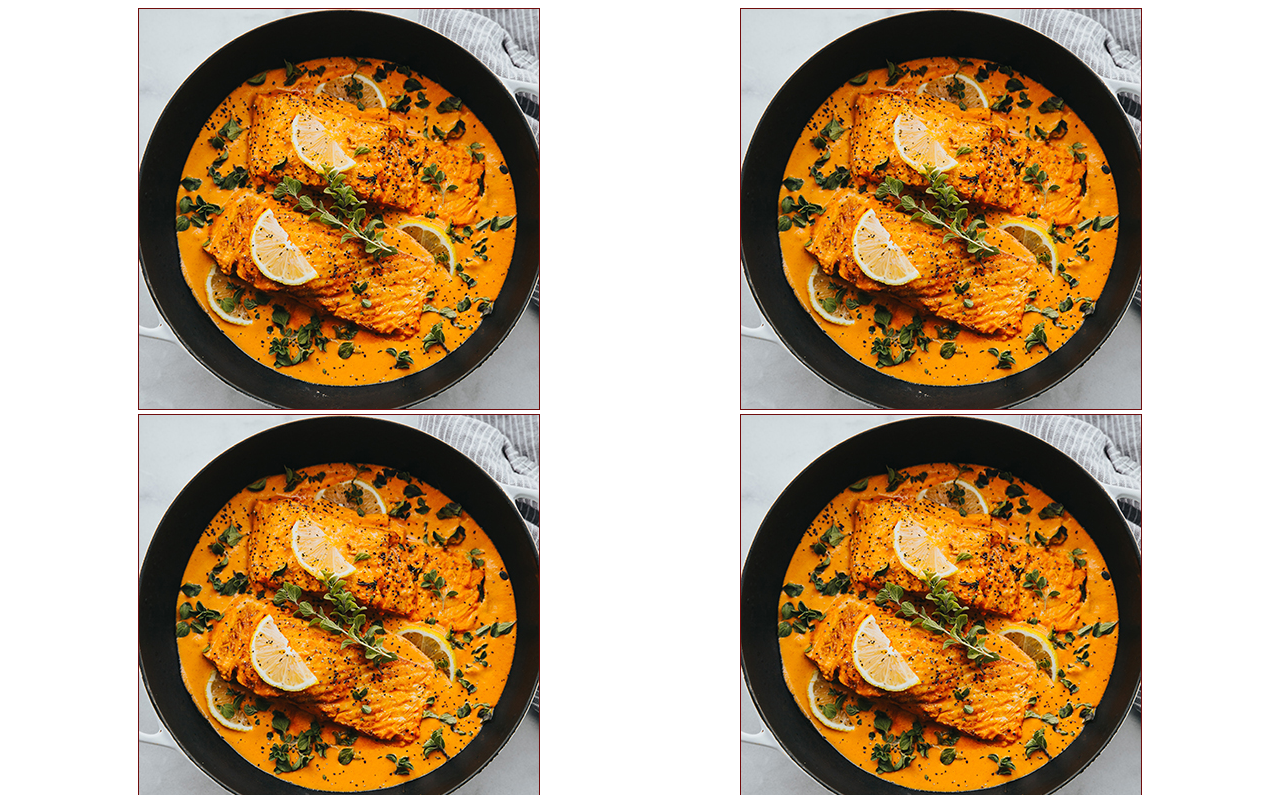
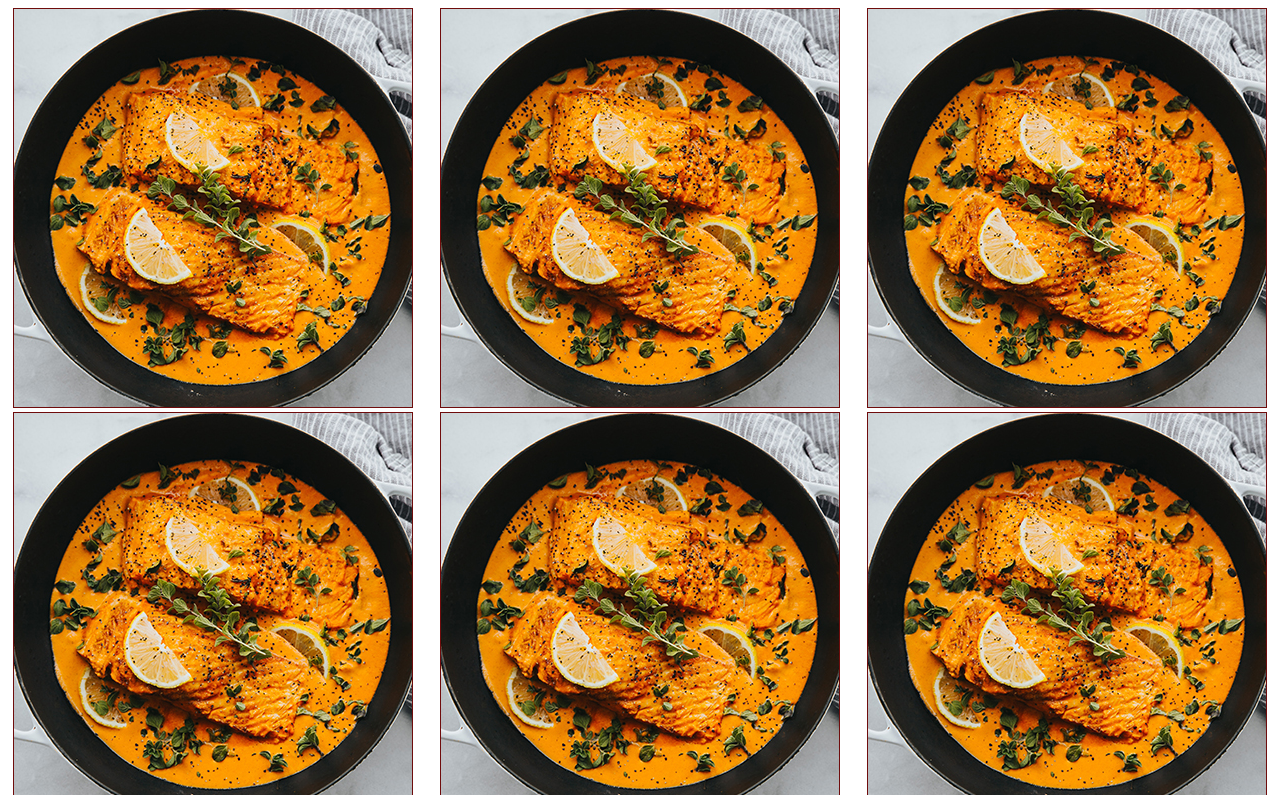
Before and after one commit to OlgaKantor-Java60/responsive-gallery, a plain HTML site: page index.html in a window 1280 px wide. Shown: the top 795 px of the page. Drawn offline with Linux system fonts and the light colour scheme.

Commit message:
fix for width>1200

```diff
--- a/css/styles.css
+++ b/css/styles.css
@@ -35,12 +35,18 @@ body {
 }
 
 @media screen and (min-width: 1201px) {
+  body{
+    margin-left: 0;
+    margin-right: 0;
+  }
+
   .gallery {
-    height: 100vh;
-    width: 1205px;
+    width: 100vw;
   }
   .pic img {
-    border: 1px solid rgb(111, 12, 12);
+    outline: 1px solid rgb(111, 12, 12);
+    outline-offset: -1px;
+    border: none;
     border-radius: 0;
   }
 }
```
